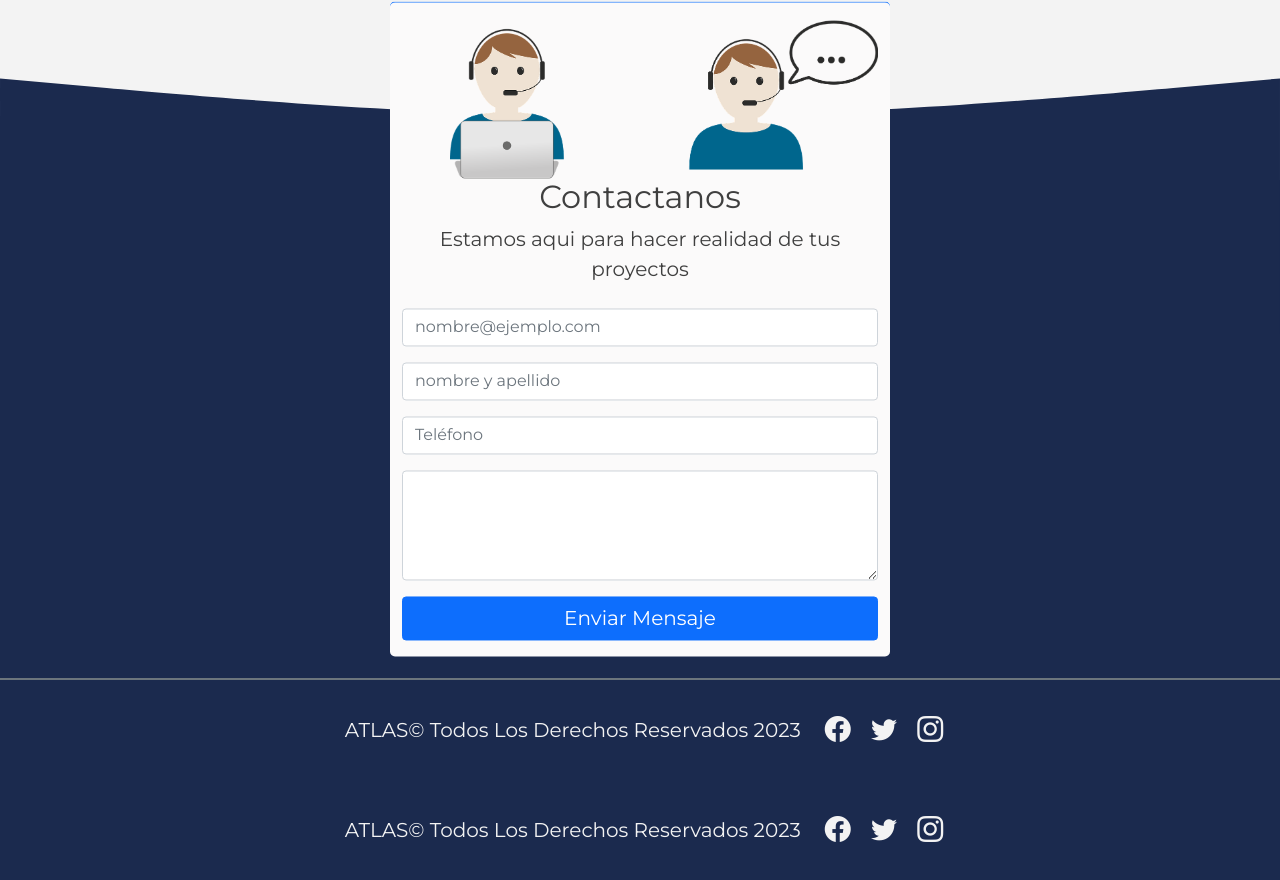
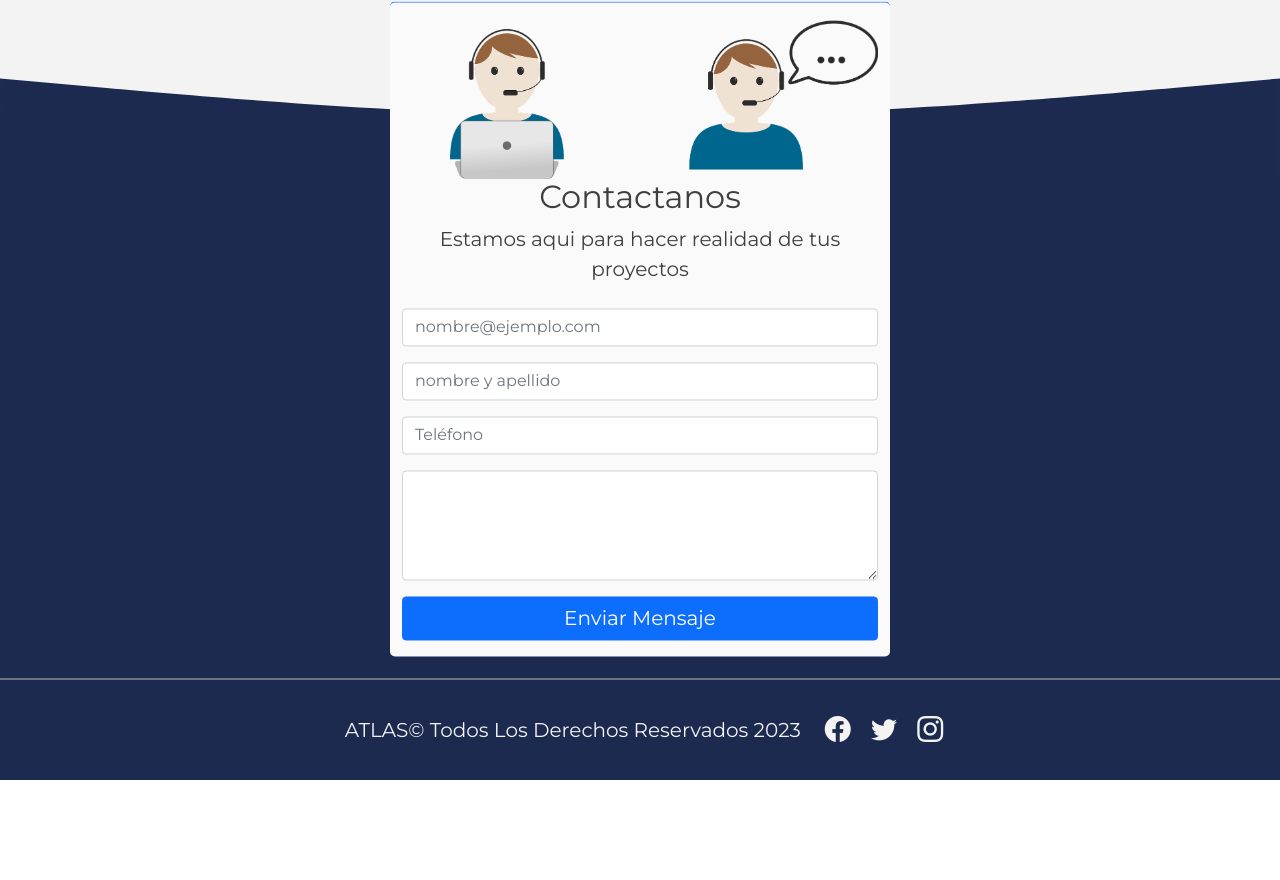
Before and after one commit to kevokkk/integradorfinal, a plain HTML site: page proyecto 2/index.html in a window 1280 px wide. Shown: the part 3638-4518 px from the top of the page. After the commit the page ends 4418 px from the top, so only its background shows below. Drawn offline with nearby package versions, Linux system fonts and the light colour scheme.

Commit message:
Update index.html

```diff
--- a/proyecto 2/index.html
+++ b/proyecto 2/index.html
@@ -313,26 +313,3 @@
     <script src="main.js"></script>
   </body>
 </html>
-
-
-
-<!--========================================================== -->
-                        <!--footer-->
-<!--========================================================== -->
-
-
-<footer class="w-100  d-flex  align-items-center justify-content-center flex-wrap">
-  <p class="fs-5 px-3  pt-3">ATLAS&copy; Todos Los Derechos Reservados 2023</p>
-  <div id="iconos" >
-      <a href="#"><i class="bi bi-facebook"></i></a>
-      <a href="#"><i class="bi bi-twitter"></i></a>
-      <a href="#"><i class="bi bi-instagram"></i></a>
-  </div>
-</footer>
-
-    <!-- popper -->
-    <script src="https://cdn.jsdelivr.net/npm/bootstrap@5.0.0-beta2/dist/js/bootstrap.bundle.min.js" integrity="sha384-b5kHyXgcpbZJO/tY9Ul7kGkf1S0CWuKcCD38l8YkeH8z8QjE0GmW1gYU5S9FOnJ0" crossorigin="anonymous"></script>
-    <script src="https://unpkg.com/typewriter-effect@latest/dist/core.js"></script>
-    <script src="main.js"></script>
-  </body>
-</html>
```
